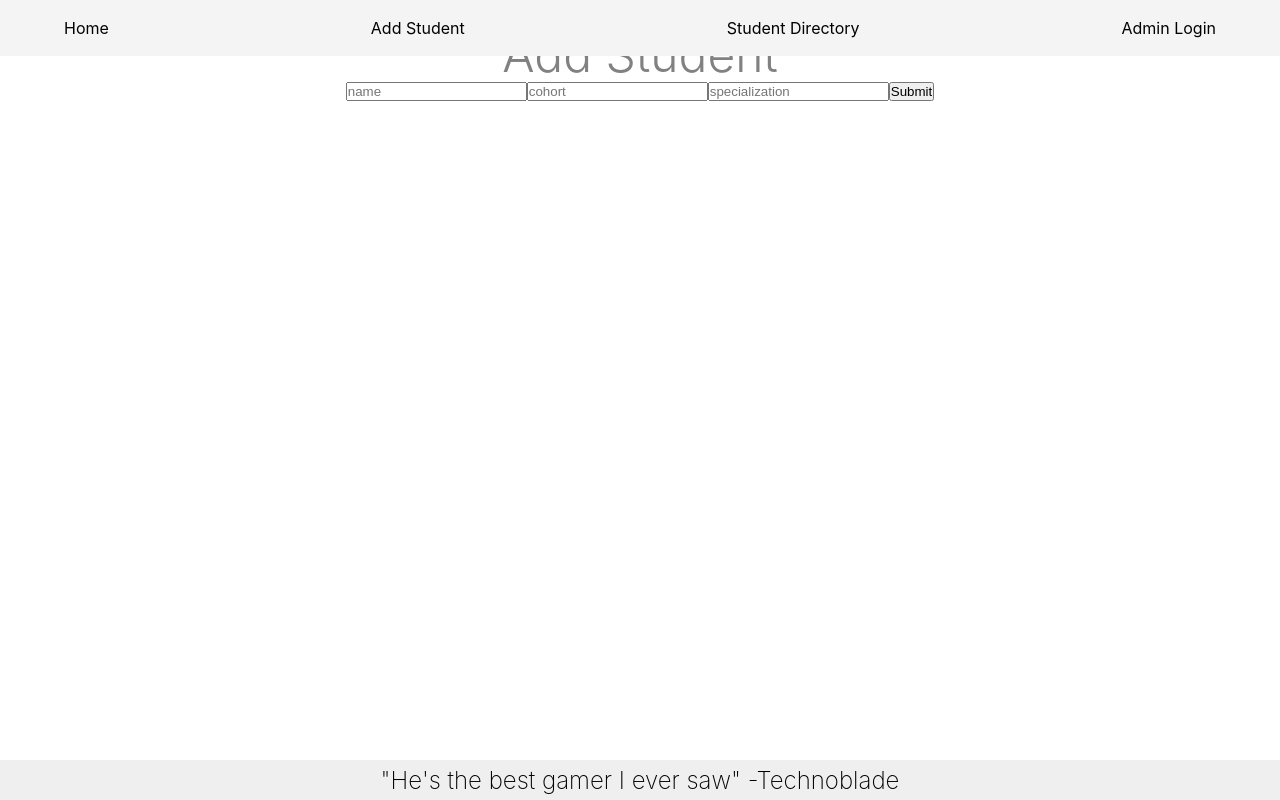
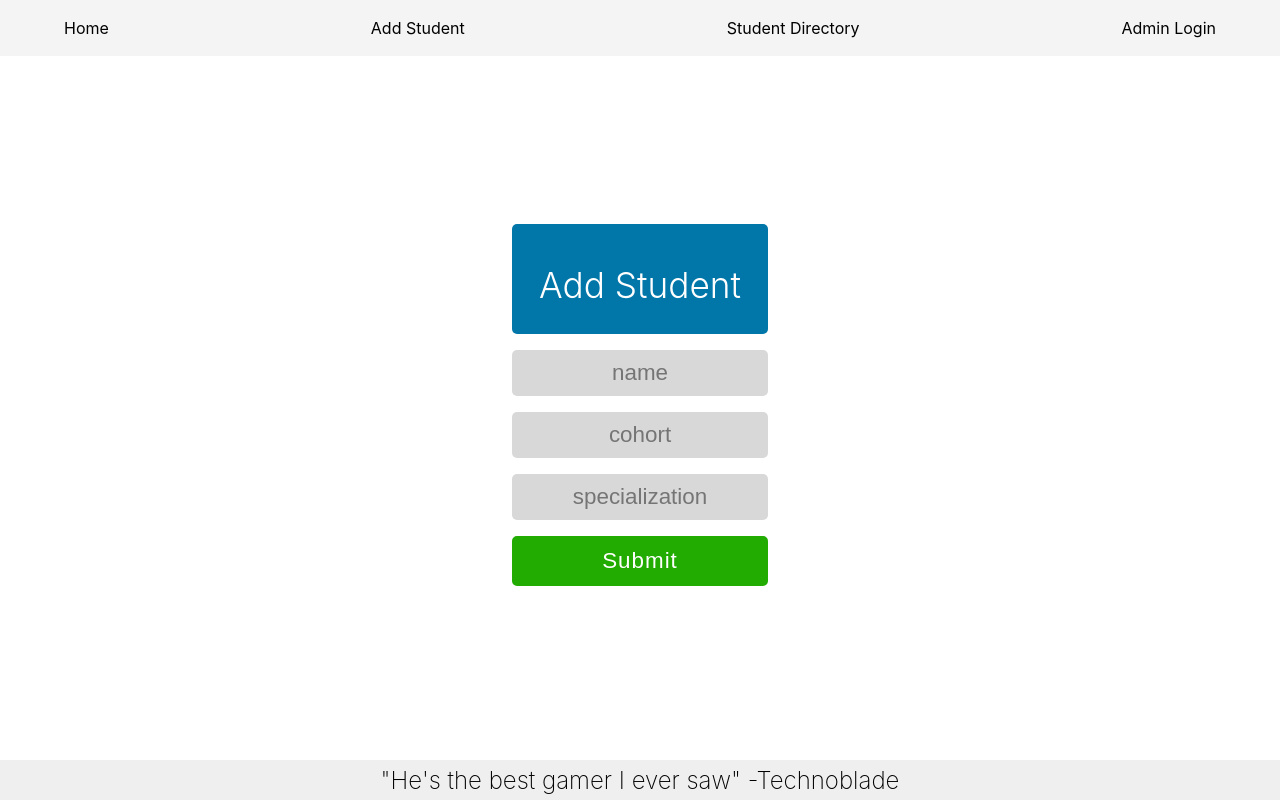
Before and after one commit to mroseweir/pp-points2, a React (Create React App) app: page /AddStudent in a window 1280 px wide. Built offline with nearby package versions, Linux system fonts and the light colour scheme.

Commit message:
styled and fixed footer

```diff
--- a/src/components/footer.jsx
+++ b/src/components/footer.jsx
@@ -1,4 +1,4 @@
-import React from "react";
+import React, { memo } from "react";
 
 function Footer() {
   const footerArr = [
@@ -24,4 +24,4 @@ function Footer() {
     </footer>
   );
 }
-export default Footer;
+export default memo(Footer);
--- a/src/index.css
+++ b/src/index.css
@@ -170,6 +170,7 @@ h1 {
 .admin-log-header {
   font-weight: 300;
   font-size: 2.2rem;
+  color: white;
 }
 .form-input:focus {
   border: 0;
--- a/src/pages/AddStudent.jsx
+++ b/src/pages/AddStudent.jsx
@@ -27,24 +27,29 @@ function AddStudent() {
   return (
     <div>
       <Header />
-      <div>
-        <h1>Add Student</h1>
+      <div className="main-page">
+        <div className="admin-login">
+          <h1 className="admin-log-header">Add Student</h1>
+        </div>
         <div>
           <form>
             <input
               type="text"
               placeholder="name"
               onChange={(e) => handleChangeName(e.target.value)}
+              className="form-input"
             ></input>
             <input
               type="text"
               placeholder="cohort"
               onChange={(e) => handleChangeCohort(e.target.value)}
+              className="form-input"
             ></input>
             <input
               type="text"
               placeholder="specialization"
               onChange={(e) => handleChangeSpec(e.target.value)}
+              className="form-input"
             ></input>
             <input
               type="submit"
@@ -52,6 +57,7 @@ function AddStudent() {
                 e.preventDefault();
                 sendIT();
               }}
+              className="form-input form-btn"
             ></input>
           </form>
         </div>
--- a/src/pages/AdminLogin.jsx
+++ b/src/pages/AdminLogin.jsx
@@ -16,12 +16,12 @@ export default function AdminLogin() {
   }, []);
   function checkPass() {
     if (post[0].username !== username) {
-      return console.log("Hello");
+      return console.log("Hello no");
     } else {
       if (post[0].password !== password) {
-        return console.log("Hello");
+        return console.log("Hello no");
       } else {
-        return console.log("Hello");
+        return console.log("Hello yes");
       }
     }
   }
```
Also changed, not shown: src/pages/StudentDirectoryAdmin 2.jsx (deleted, +0 -29 lines).
